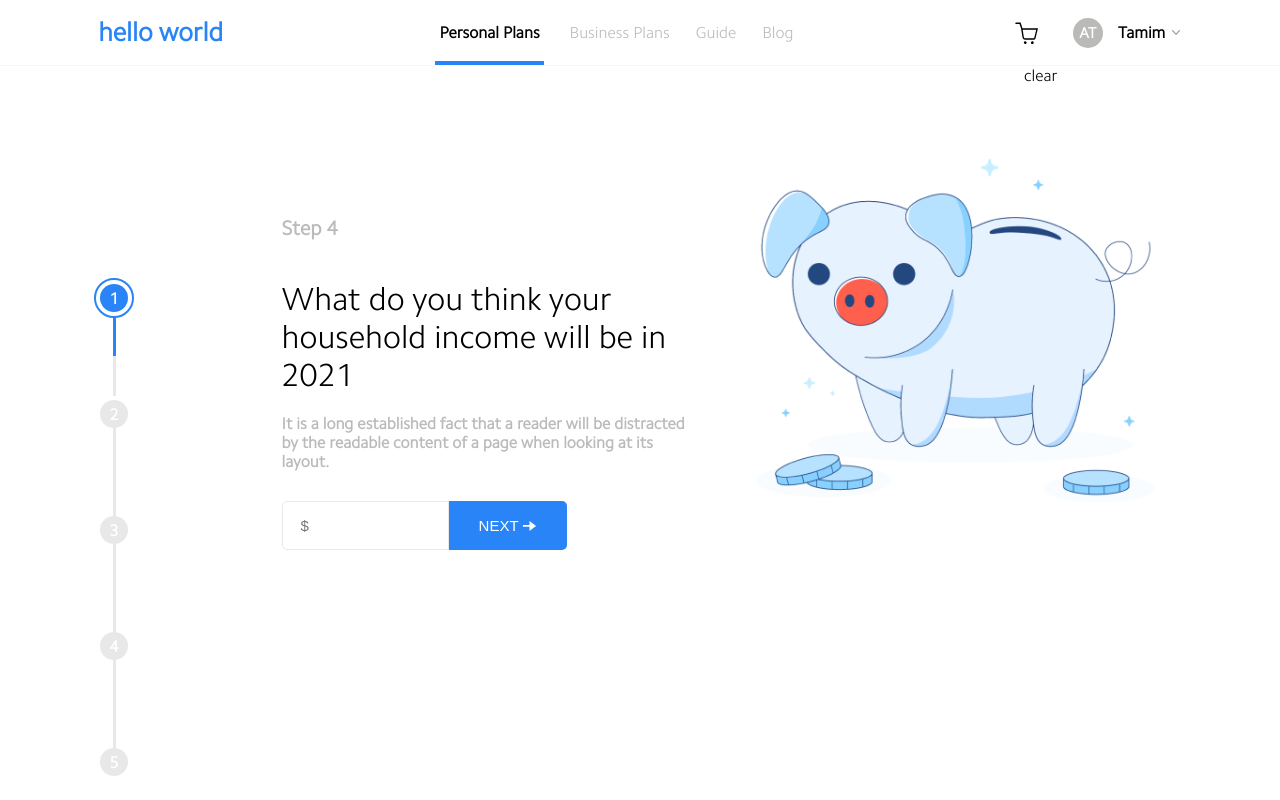
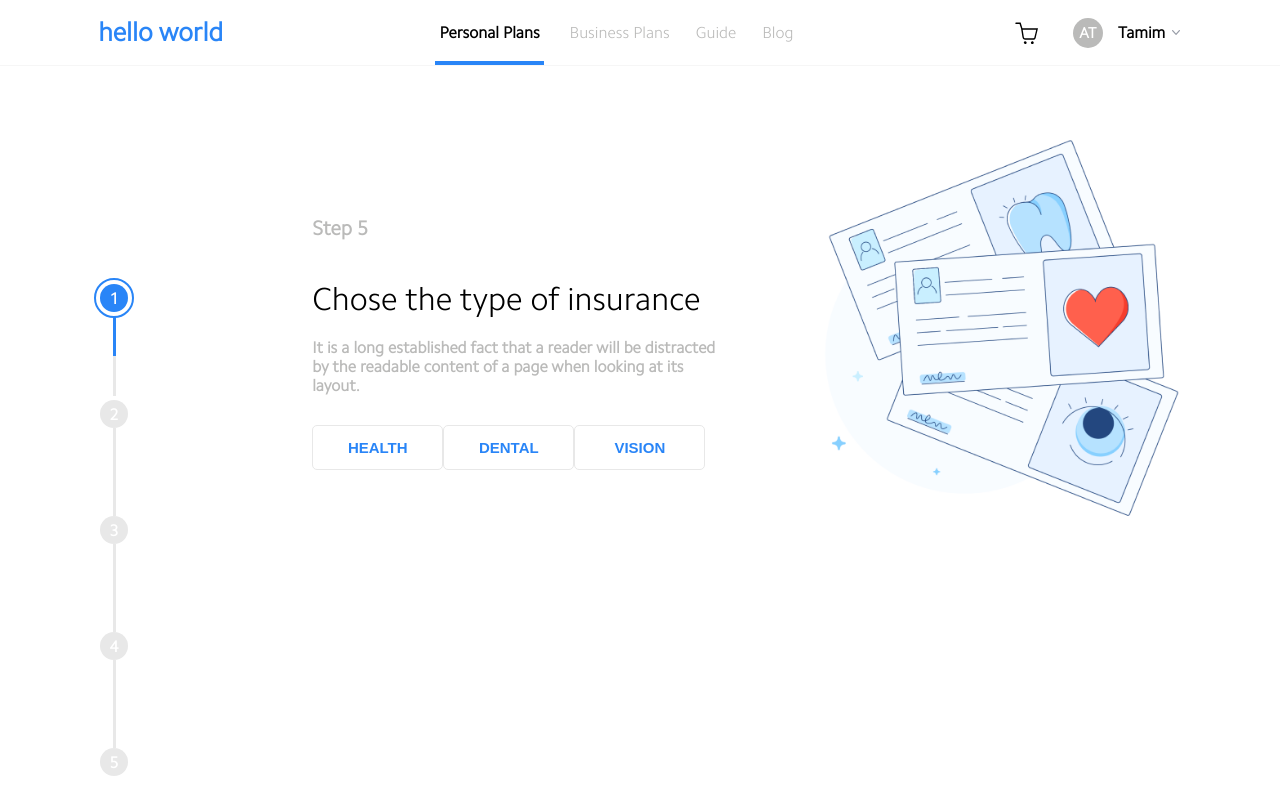
Before and after one commit to ATG-Tamim/vue-wizard, a Vue app: page / in a window 1280 px wide. Built offline with nearby package versions, Linux system fonts and the light colour scheme.

Commit message:
Add step five

```diff
--- a/src/App.vue
+++ b/src/App.vue
@@ -1,8 +1,8 @@
 <template>
   <headerSection/>
   <progressBar/>
-  <div class="white-space"></div>clear
-  <step-four/>
+  <div class="white-space"></div>
+  <step-five/>
 </template>
 
 <script>
@@ -12,6 +12,7 @@ import StepOne from './views/StepOne'
 import StepTwo from './views/StepTwo'
 import StepThree from './views/StepThree'
 import StepFour from './views/StepFour'
+import StepFive from './views/StepFive'
 
 export default {
   components: {
@@ -20,7 +21,8 @@ export default {
     StepOne,
     StepTwo,
     StepThree,
-    StepFour
+    StepFour,
+    StepFive
   },
 
   data(){
--- /dev/null
+++ b/src/views/StepFive.vue
@@ -0,0 +1,26 @@
+<template>
+  <div class="steps">
+    <div class="form-section step-five">
+      <h2 class="steps-text">Step 5</h2>
+      <h1 class="title">Chose the type of insurance</h1>
+      <p
+        class="steps-para"
+      >It is a long established fact that a reader will be distracted by the readable content of a page when looking at its layout.</p>
+      <div class="inputForm">
+        <button class="btn-primary-outline">health</button>
+        <button class="btn-primary-outline">dental</button>
+        <button class="btn-primary-outline">vision</button>
+      </div>
+    </div>
+    <div class="illustration-four">
+      <img src="./../assets/images/step5Illustration.png" alt />
+    </div>
+  </div>
+</template>
+
+<script>
+export default {};
+</script>
+
+<style>
+</style>
```
